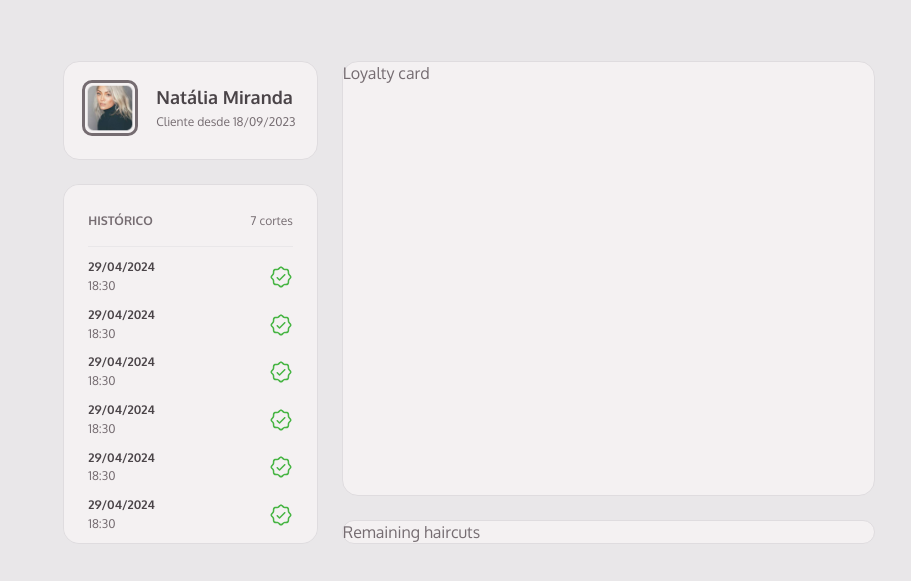
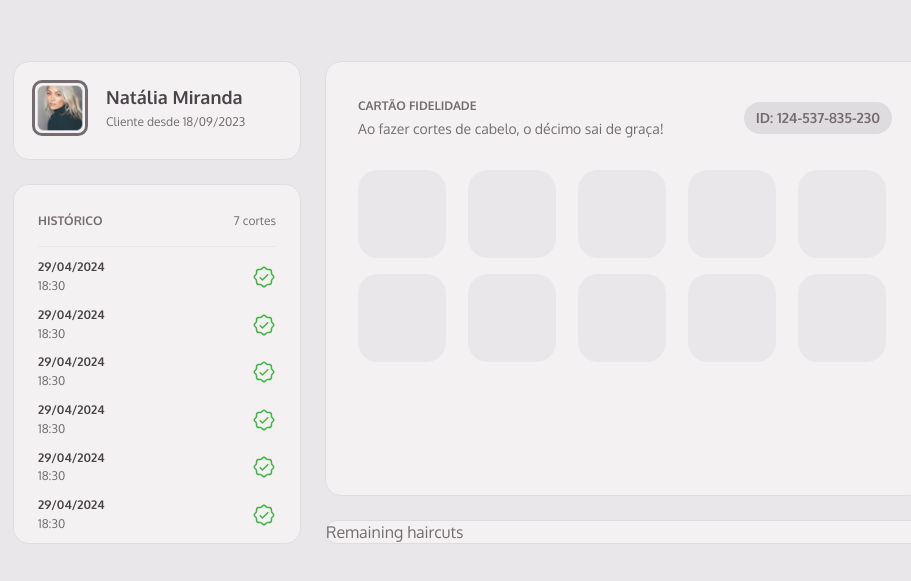
Before and after one commit to JoaoMagnago/mba-desafio-01, a website: page index.html in a window 1280 px wide. Shown: the part 213-794 px from the top of the page, without its empty margins (171-1082 px from the left). Drawn offline with Linux system fonts and the light colour scheme.

Commit message:
feat: add loyalty card styles

```diff
--- a/index.html
+++ b/index.html
@@ -43,7 +43,32 @@
         </div>
       </div>
 
-      <div class="loyalty-card">Loyalty card</div>
+      <div class="loyalty-card">
+        <div class="card-header">
+          <div>
+            <span>Cartão Fidelidade</span>
+            <span>Ao fazer cortes de cabelo, o décimo sai de graça!</span>
+          </div>
+
+          <span>ID: 124-537-835-230</span>
+        </div>
+
+        <div class="card-list">
+          <div></div>
+          <div></div>
+          <div></div>
+          <div></div>
+          <div></div>
+
+          <div></div>
+          <div></div>
+          <div></div>
+          <div></div>
+          <div>
+            <span class="gift"></span>
+          </div>
+        </div>
+      </div>
 
       <div class="history">
         <div class="history-header">
--- a/src/styles/global.css
+++ b/src/styles/global.css
@@ -34,5 +34,8 @@ body {
   color: var(--gray-500);
   background: var(--gray-200);
 
-  padding: 4rem 18.3% 10.125rem;
+  padding-block-start: 4rem;
+  padding-block-end: 10.125rem;
+
+  padding-inline: auto;
 }
--- a/src/styles/layout.css
+++ b/src/styles/layout.css
@@ -14,6 +14,7 @@
     'C B B'
     'C D D';
   gap: 1.5rem;
+  max-width: 57rem;
   width: 100%;
 
   & > div {
--- a/src/styles/sections/loyalty-card.css
+++ b/src/styles/sections/loyalty-card.css
@@ -1,6 +1,65 @@
 .loyalty-card {
   grid-area: B;
   border: 1px solid;
+  padding-block: 2.25rem;
+  padding-inline: 2rem;
+
+  display: flex;
+  flex-direction: column;
+  gap: 2rem;
+
+  & .card-header {
+    display: flex;
+    flex-direction: row;
+    align-items: center;
+    justify-content: space-between;
+
+    & div {
+      display: flex;
+      flex-direction: column;
+      align-items: start;
+      gap: 0.25rem;
+
+      & span:first-of-type {
+        font: var(--subtitle-sm);
+        color: var(--gray-500);
+        text-transform: uppercase;
+      }
+
+      & span:last-of-type {
+        font: var(--text-sm);
+        color: var(--gray-500);
+      }
+    }
+
+    & > span {
+      padding-block: 0.375rem;
+      padding-inline: 0.75rem;
+      background: var(--gray-300);
+      border-radius: 999px;
+      font: var(--subtitle-md);
+    }
+  }
+
+  & .card-list {
+    display: grid;
+    grid-template-columns: repeat(5, 1fr);
+    gap: 1rem;
+
+    & div {
+      height: 5.5rem;
+      width: 5.5rem;
+      background: var(--gray-200);
+      border-radius: 20px;
+    }
+
+    & div:last-of-type {
+      & .gift {
+      background: url('../../assets/icons/gift.svg');
+      /* height: 40px;
+      width: 40px; */
+    }}
+  }
 }
 
 @media (width <= 60em) {
```
Also changed, not shown: src/assets/icons/gift.svg (added).
